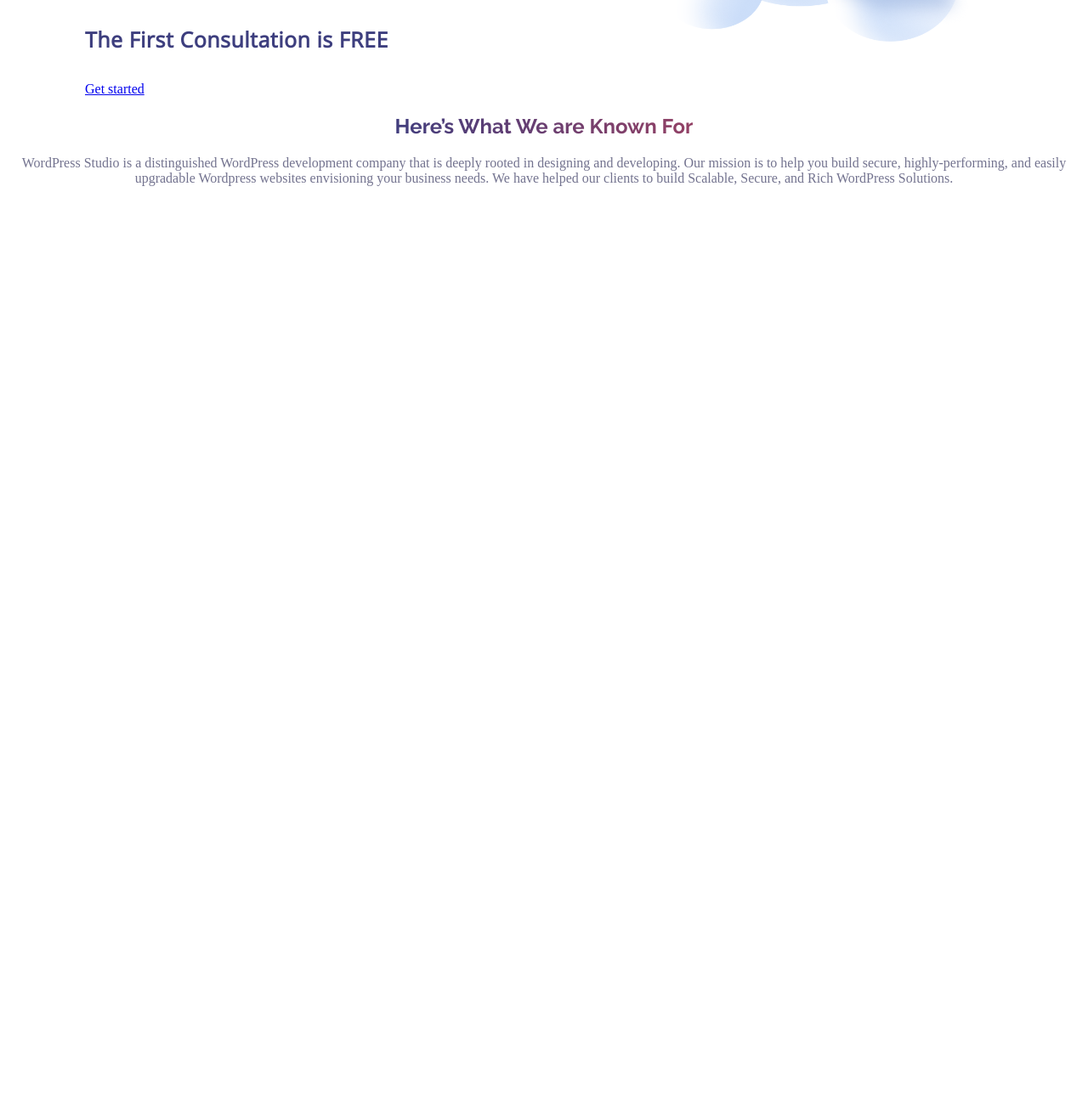
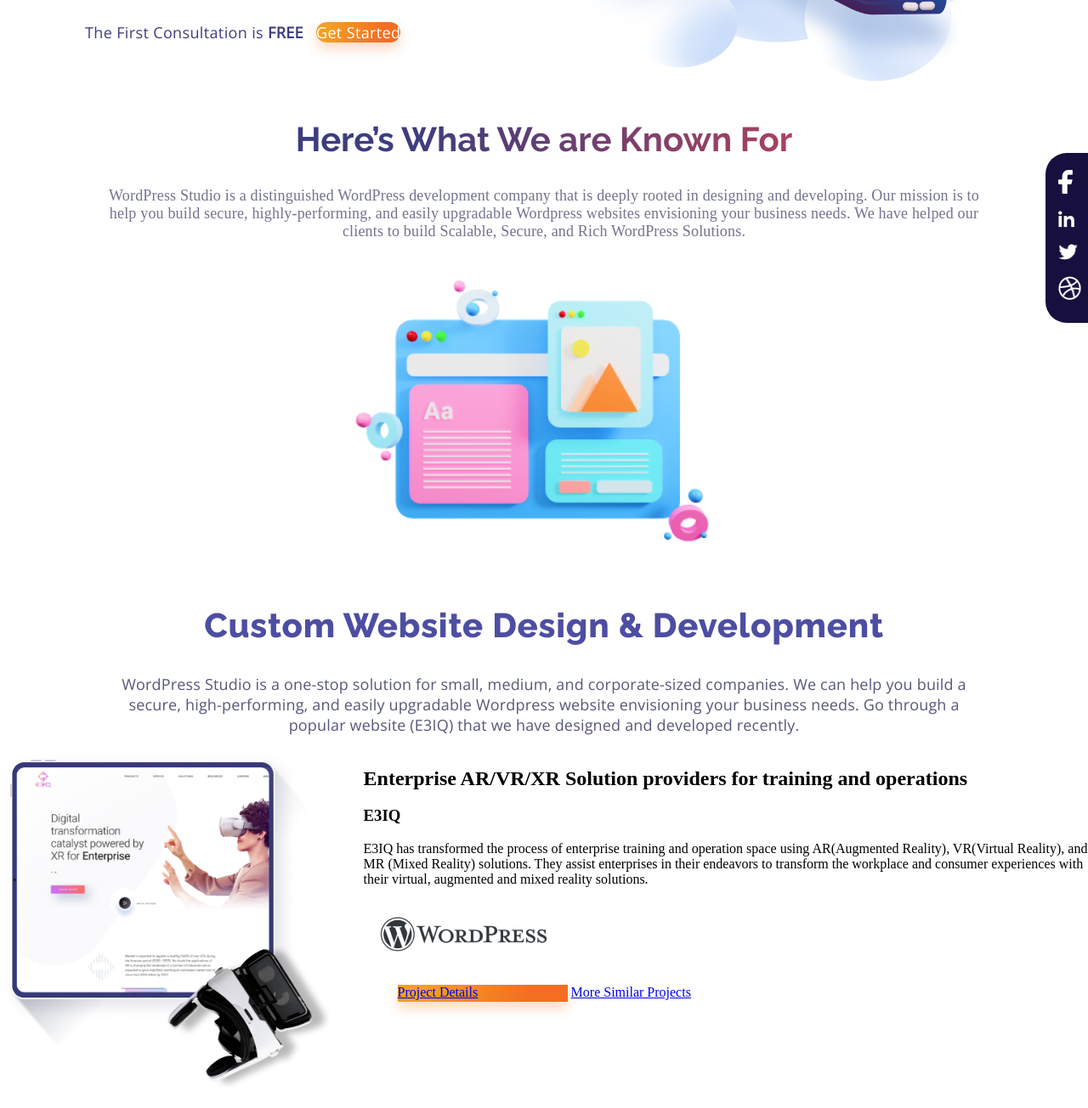
Before and after one commit to dasrimpa/wordpress-studio, a plain HTML site: page index.html in a window 1280 px wide. Shown: the part 540-1844 px from the top of the page at 85% size. Before the commit the page ends 800 px from the top, so only its background shows below. Drawn offline with nearby package versions, Linux system fonts and the light colour scheme.

Commit message:
changes in banner section

```diff
--- a/css/banner.css
+++ b/css/banner.css
@@ -4,78 +4,113 @@
 .banner {
     display: flex;
     flex-wrap: wrap;
+    justify-content: center;
+}
+
+.banner-image {
+    max-width: 30%;
+    padding-left: 20px;
+    padding-top: 20px;
+}
+
+.banner-content {
+    padding-left: 15px;
+    padding-right: 15px;
 }
 
 .banner-content h2 {
     color: rgba(211, 59, 114, 1);
     font-family: 'Lexend', sans-serif;
     letter-spacing: 0.08em;
+    font-size: 15px;
 }
 
 .banner-content h1 {
-    background: -webkit-linear-gradient(-45deg, #3d3d7e 59%, #ff4545 100%);
+    background: -webkit-linear-gradient(-45deg, #3d3d7e 50%, #ff4545 100%);
     -webkit-background-clip: text;
     -webkit-text-fill-color: transparent;
     font-family: 'Raleway', sans-serif;
     font-weight: 800;
+    font-size: 20px;
 }
 
 .banner-content h3 {
     color: rgba(61, 62, 126, 1);
     font-family: 'Raleway', sans-serif;
     font-weight: bold;
+    font-size: 13px;
 }
 
-.banner-content h4 {
+.banner-content p {
     color: rgba(61, 62, 126, 1);
     font-family: 'Open Sans', sans-serif;
     letter-spacing: 0.02em;
+    font-size: 10px;
 }
 
-.below-banner-details {
+.banner-content-free {
+    font-weight: bold;
+}
+
+.banner-content-started {
+    background: linear-gradient(279.8deg, #F36E23 22.22%, #F3A023 86.45%);
+    box-shadow: 0px 8px 14px rgba(244, 111, 36, 0.25);
+    border-radius: 30px;
+    margin-left: 10px;
+}
+
+.banner-content-started a {
+    color: white;
+    text-decoration: none;
+}
+
+.below-banner {
     text-align: center;
 }
 
-.banner-content h4 span.banner-content-started {
-    padding-left: 20px;
-    background: linear-gradient(279.8deg, #F36E23 22.22%, #F3A023 86.45%);
-    box-shadow: 0px 8px 14px rgba(244, 111, 36, 0.25);
-    text-align: center;
-}
-
-.below-banner-details h2 {
-    background: -webkit-linear-gradient(left, #3d3d7e 35%, #ff4545 100%);
+.below-banner h2 {
+    background: -webkit-linear-gradient(left, #3d3d7e 38%, #ff4545 100%);
     -webkit-background-clip: text;
     -webkit-text-fill-color: transparent;
     font-family: 'Raleway', sans-serif;
     font-weight: bold;
 }
 
-.below-banner-details p {
+.below-banner p {
     color: rgba(115, 115, 143, 1);
+    padding-left: 15px;
+    padding-right: 15px;
+    letter-spacing: 0.01em;
 }
 
-@media screen and (min-width: 320px) {
-    .banner-image {
-        max-width: 30%;
-        padding-left: 80px;
-        padding-top: 20px;
-    }
-    .banner-content {
-        padding-left: 30px;
-    }
-    .banner-content h2 {
-        font-size: 15px;
-    }
-    .banner-content h1 {
-        font-size: 20px;
-    }
-    .banner-content h3 {
-        font-size: 13px;
-    }
-    .banner-content h4 {
-        font-size: 10px;
-    }
+.below-banner img {
+    width: 300px;
+}
+
+.below-banner-custom-website {
+    text-align: center;
+}
+
+.below-banner-custom-website h2 {
+    letter-spacing: 0.02em;
+    color: #4D4EA2;
+    font-family: 'Raleway', sans-serif;
+    font-weight: 800;
+}
+
+.below-banner-custom-website p {
+    letter-spacing: 0.01em;
+    color: #575779;
+    font-family: 'Open Sans', sans-serif;
+    padding-right: 15px;
+    padding-left: 15px;
+}
+
+.below-banner-custom-website.bullet::before {
+    content: '';
+    width: 12px;
+    height: 12px;
+    border-radius: 12px;
 }
 
 @media screen and (min-width: 769px) {
@@ -83,13 +118,13 @@
         justify-content: space-between;
     }
     .banner-image {
-        padding-right: 50px;
+        padding-right: 40px;
     }
     .banner-icon-bar {
         width: 35px;
         height: 140px;
         border-radius: 25px 0px 0px 25px;
-        top: 30%;
+        top: 60%;
     }
     .banner-icon-bar a {
         padding: 15px 13px 0px 13px;
@@ -111,6 +146,17 @@
         padding-top: 20px;
         padding-left: 90px;
     }
+    .below-banner p {
+        padding-right: 60px;
+        padding-left: 60px;
+    }
+    .below-banner img {
+        width: 400px;
+    }
+    .below-banner-custom-website p {
+        padding-left: 60px;
+        padding-right: 60px;
+    }
 }
 
 @media screen and (min-width: 1025px) {
@@ -121,7 +167,7 @@
     .banner-icon-bar {
         width: 50px;
         height: 170px;
-        top: 35%;
+        top: 80%;
     }
     .banner-content {
         padding-top: 30px;
@@ -137,17 +183,49 @@
     .banner-content h3 {
         font-size: 25px;
     }
-    .banner-content h4 {
-        font-size: 20px;
+    .banner-content p {
+        font-size: 18px;
+    }
+    .below-banner h2 {
+        font-size: 40px;
+    }
+    .below-banner p {
+        padding-right: 70px;
+        padding-left: 70px;
+        font-size: 18px;
+    }
+    .below-banner img {
+        width: 500px;
+    }
+    .below-banner-custom-website h2 {
+        font-size: 40px;
+    }
+    .below-banner-custom-website p {
+        padding-right: 70px;
+        padding-left: 70px;
+        font-size: 18px;
+    }
+    .below-custom-website {
+        display: flex;
+    }
+    .below-custom-website-button ul li {
+        display: inline-flex;
+    }
+    .below-custom-website-first-button {
+        background: linear-gradient(279.8deg, #F36E23 22.22%, #F3A023 86.45%);
+        box-shadow: 0px 8px 14px rgba(244, 111, 36, 0.25);
+        text-align: center;
+        width: 200px;
+        height: 20px;
     }
 }
 
 @media screen and (min-width: 1201px) {
     .banner-image {
-        max-width: 500px;
+        max-width: 550px;
     }
     .banner-icon-bar {
-        top: 40%;
+        top: 90%;
         height: 200px;
     }
     .banner-icon-bar a {
@@ -182,8 +260,13 @@
     .banner-content h3 {
         font-size: 30px;
     }
-    .banner-content h4 {
-        font-size: 25px;
+    .below-banner p {
+        padding-left: 120px;
+        padding-right: 120px;
+    }
+    .below-banner-custom-website p {
+        padding-left: 120px;
+        padding-right: 120px;
     }
 }
 
@@ -207,12 +290,12 @@
     .banner-content h4 {
         font-size: 25px;
     }
+    .below-banner img {
+        width: 550px;
+    }
 }
 
 @media screen and (min-width: 1900px) {
-    .banner {
-        justify-content: space-between;
-    }
     .banner-image {
         max-width: 801.91px;
         max-height: 800.16px;
@@ -267,4 +350,30 @@
         font-size: 24px;
         padding-top: 20px;
     }
+    .below-banner h2 {
+        font-size: 50px;
+        line-height: 95%;
+    }
+    .below-banner p {
+        width: 1049px;
+        padding-left: 443px;
+        padding-right: 443px;
+    }
+    .below-banner img {
+        width: 745px;
+        height: 558px;
+    }
+    .below-banner-custom-website h2 {
+        font-size: 45px;
+        width: 530px;
+        padding-left: 702px;
+        padding-right: 700px;
+        line-height: 110%;
+    }
+    .below-banner-custom-website p {
+        width: 989px;
+        padding-left: 464px;
+        padding-right: 467px;
+        line-height: 160%;
+    }
 }
--- a/index.html
+++ b/index.html
@@ -42,8 +42,12 @@
             <h2>Top-Level</h2>
             <h1>Custom WordPress Development Company </h1>
             <h3>Rated by startup businesses</h3>
-            <h4>The First Consultation is <span class="banner-content-free">FREE</span> </h4>
-            <a href="#" class="banner-content-started">Get started</a>
+            <p>The First Consultation is <span class="banner-content-free">FREE
+
+            </span>
+                <span class="banner-content-started">
+                    <a href="#">Get Started</a></span>
+            </p>
 
         </div>
         <div class="banner-image">
@@ -58,9 +62,30 @@
 
     </div>
     <div class="below-banner">
-        <div class="below-banner-details">
-            <h2>Here’s What We are Known For</h2>
-            <p>WordPress Studio is a distinguished WordPress development company that is deeply rooted in designing and developing. Our mission is to help you build secure, highly-performing, and easily upgradable Wordpress websites envisioning your business
-                needs. We have helped our clients to build Scalable, Secure, and Rich WordPress Solutions. </p>
+        <h2>Here’s What We are Known For</h2>
+        <p>WordPress Studio is a distinguished WordPress development company that is deeply rooted in designing and developing. Our mission is to help you build secure, highly-performing, and easily upgradable Wordpress websites envisioning your business
+            needs. We have helped our clients to build Scalable, Secure, and Rich WordPress Solutions. </p>
+        <img src="image/image.png">
+    </div>
+    <div class="below-banner-custom-website">
+        <h2>Custom Website Design & Development</h2>
+        <p>WordPress Studio is a one-stop solution for small, medium, and corporate-sized companies. We can help you build a secure, high-performing, and easily upgradable Wordpress website envisioning your business needs. Go through a popular website (E3IQ)
+            that we have designed and developed recently.</p>
+    </div>
+    <div class="below-custom-website">
+        <div class="below-cutom-website-image"><img src="image/image-2.png"></div>
+        <div class="below-custom-website-details">
+            <h2>Enterprise AR/VR/XR Solution providers for training and operations</h2>
+            <h3 class="bullet">E3IQ</h3>
+            <p>E3IQ has transformed the process of enterprise training and operation space using AR(Augmented Reality), VR(Virtual Reality), and MR (Mixed Reality) solutions. They assist enterprises in their endeavors to transform the workplace and consumer
+                experiences with their virtual, augmented and mixed reality solutions.</p>
+            <img src="image/wordpresslogo.png">
+            <div class="below-custom-website-button">
+                <ul>
+                    <li class="below-custom-website-first-button"><a href="#">Project Details</a></li>
+                    <li class="below-custom-website-second-button"><a href="#">More Similar Projects</a></li>
+                </ul>
+            </div>
         </div>
+
     </div>
```
Also changed, not shown: image/bullet.png (added), image/image-2.png (added), image/wordpresslogo.png (added).
